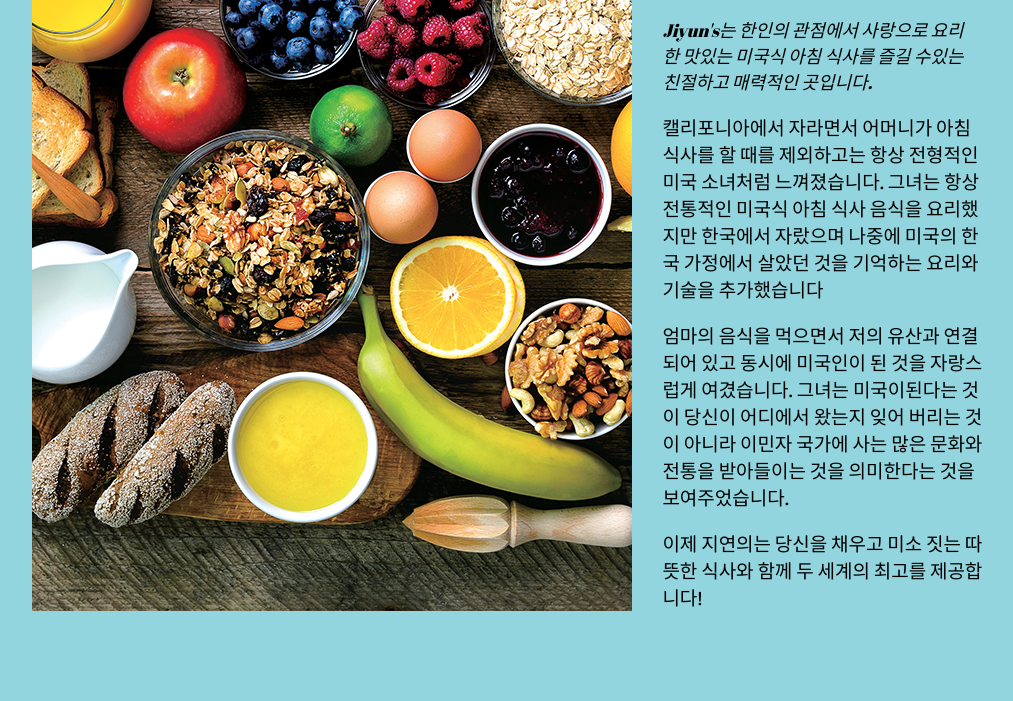
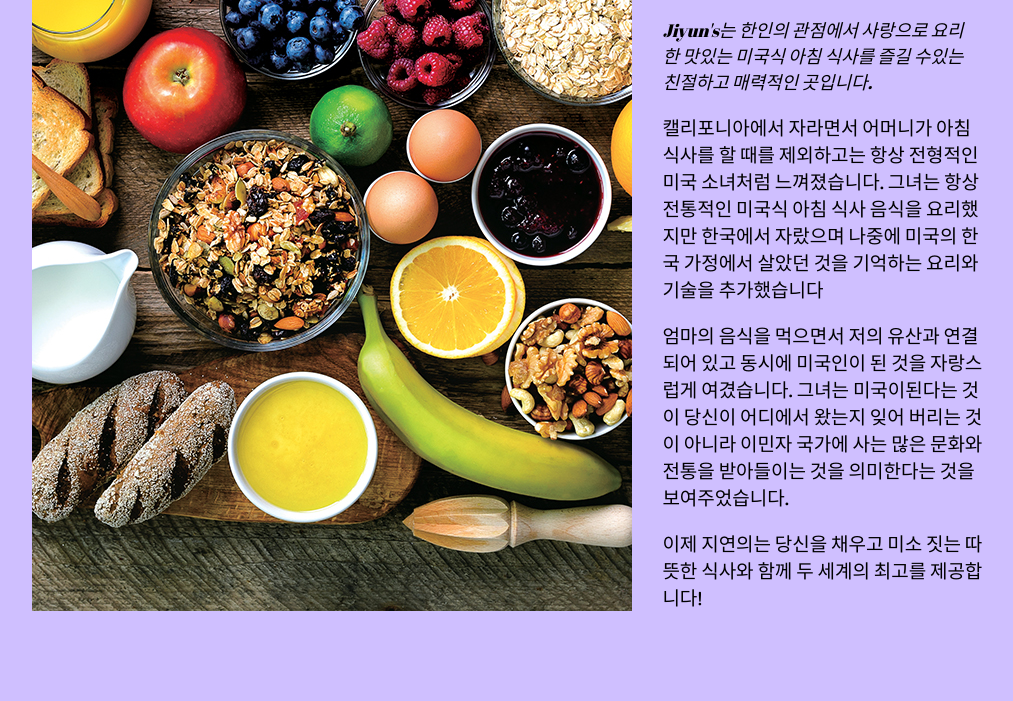
Before and after one commit to bridau19/jiyun-s, a plain HTML site: page index.html in a window 1280 px wide. Shown: the part 253-954 px from the top of the page, without its empty margins (14-1027 px from the left). Drawn offline with Linux system fonts and the light colour scheme.

Commit message:
changed color

```diff
--- a/style.css
+++ b/style.css
@@ -1,7 +1,7 @@
 
 body {
   height: 1900px;
-  background: #92d5de;
+  background:#cfbfff;
   font-family: 'Abril Fatface', cursive;
   padding: 3vw;
   margin-bottom: 10px;
```
